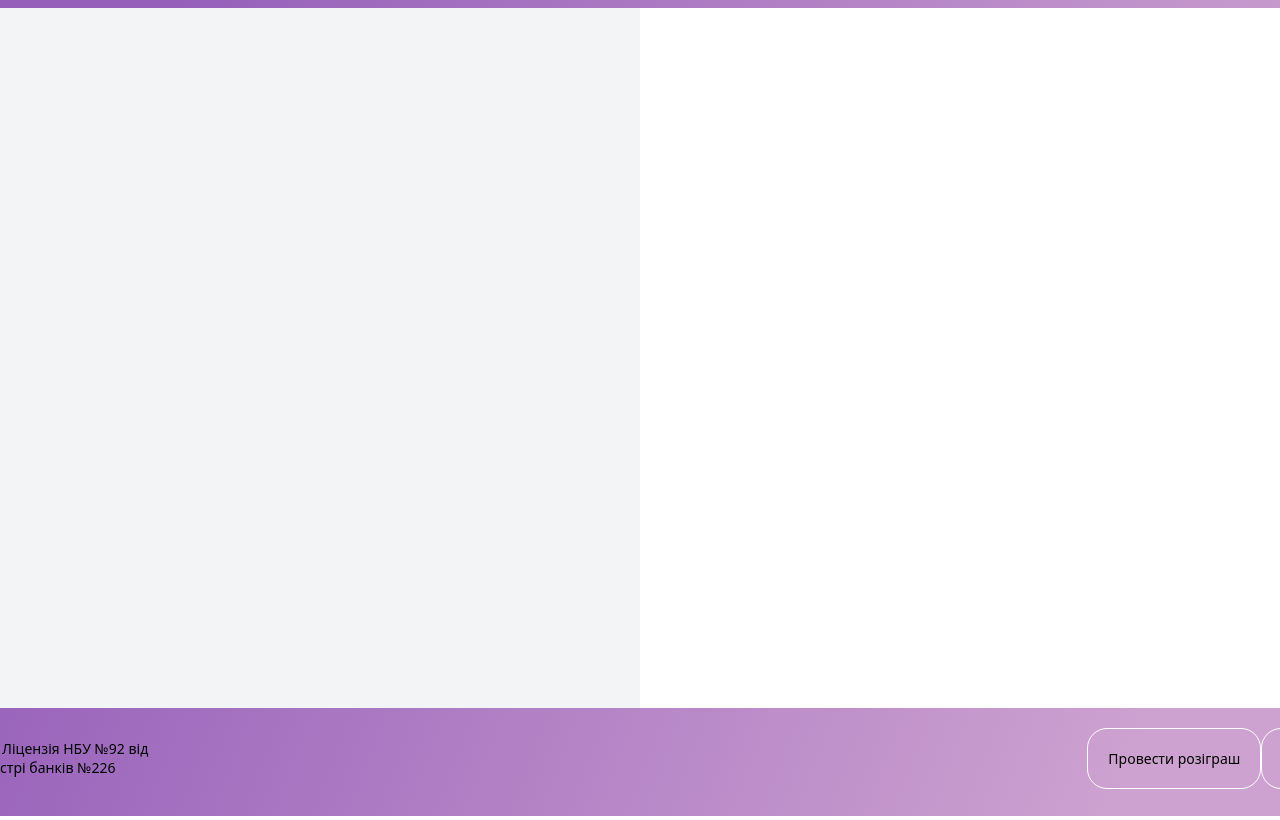
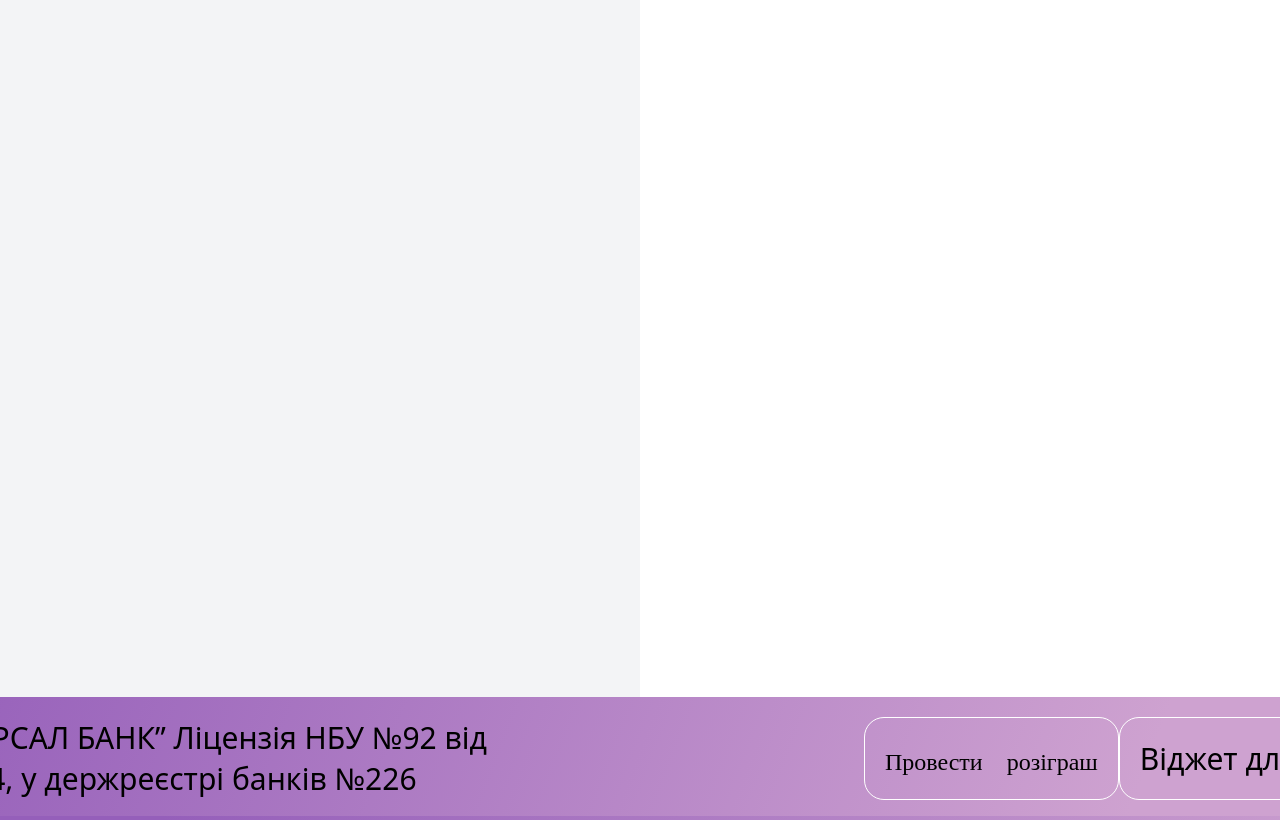
Before and after one commit to Kyrylooo/monobank, a plain HTML site: page index.html in a window 1280 px wide. Shown: the top 820 px of the page. Drawn offline with nearby package versions, Linux system fonts and the light colour scheme.

Commit message:
робота над дизайном

```diff
--- a/index.html
+++ b/index.html
@@ -3,11 +3,11 @@
 <head>
     <meta charset="UTF-8">
     <meta name="viewport" content="width=device-width, initial-scale=1.0">
+    <link rel="stylesheet" href="https://fonts.googleapis.com/css2?family=Material+Symbols+Outlined:opsz,wght,FILL,GRAD@20..48,100..700,0..1,-50..200" />
     <link rel="stylesheet" href="style.css">
     <link rel="preconnect" href="https://fonts.googleapis.com">
     <link rel="preconnect" href="https://fonts.gstatic.com" crossorigin>
     <link href="https://fonts.googleapis.com/css2?family=Montserrat:wght@700&family=Roboto+Mono:ital,wght@1,300&display=swap" rel="stylesheet">
-
     <title>monobank</title>
 </head>
 <body>
@@ -21,7 +21,9 @@
             <div>20.01.1994, у держреєстрі банків №226</div>
         </div>
         <div class="right-buttom">
-            <div class="button-opacity">Провести розіграш</div>
+            <div class="button-opacity">
+             <span class="material-symbols-outlined">Провести розіграш</span>
+            </div>
             <div class="button-opacity">Віджет для стрімів</div>
         </div>
     </div>
--- a/style.css
+++ b/style.css
@@ -7,7 +7,7 @@ body{
     justify-content: center;
     align-items: center;
     font-family: system-ui, -apple-system, BlinkMacSystemFont, 'Segoe UI', Roboto, Oxygen, Ubuntu, Cantarell, 'Open Sans', 'Helvetica Neue', sans-serif;
-    font-size: 14px;
+    font-size: 30px;
 }
 
 .top{
@@ -62,3 +62,11 @@ body{
     border-radius: 20px;
     border: 1px solid #FFF;
 }
+
+.material-symbols-outlined{
+    font-variation-settings:
+    'FILL' 0,
+    'wght' 400,
+    'GRAD' 0,
+    'opsz' 24
+}
```
